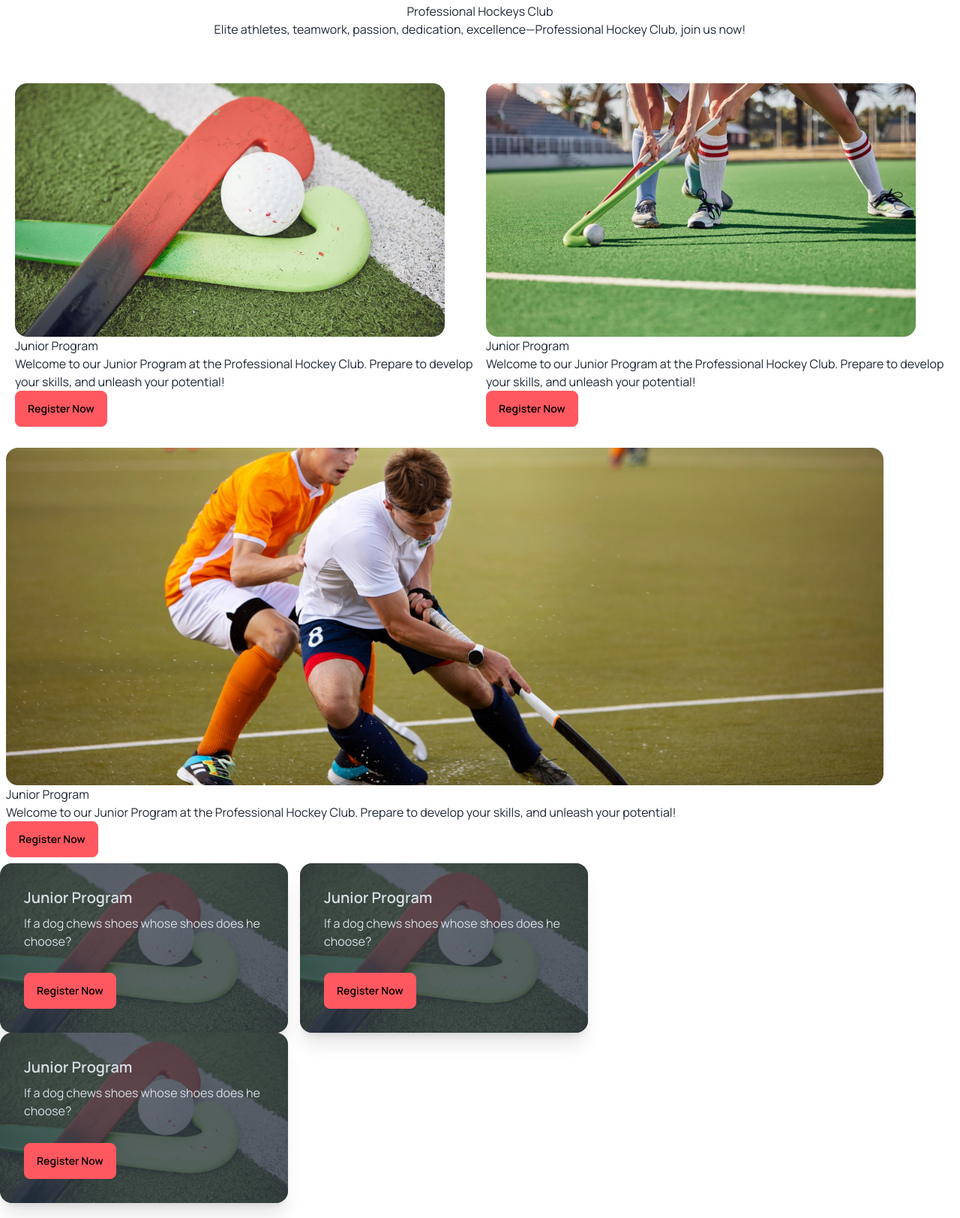
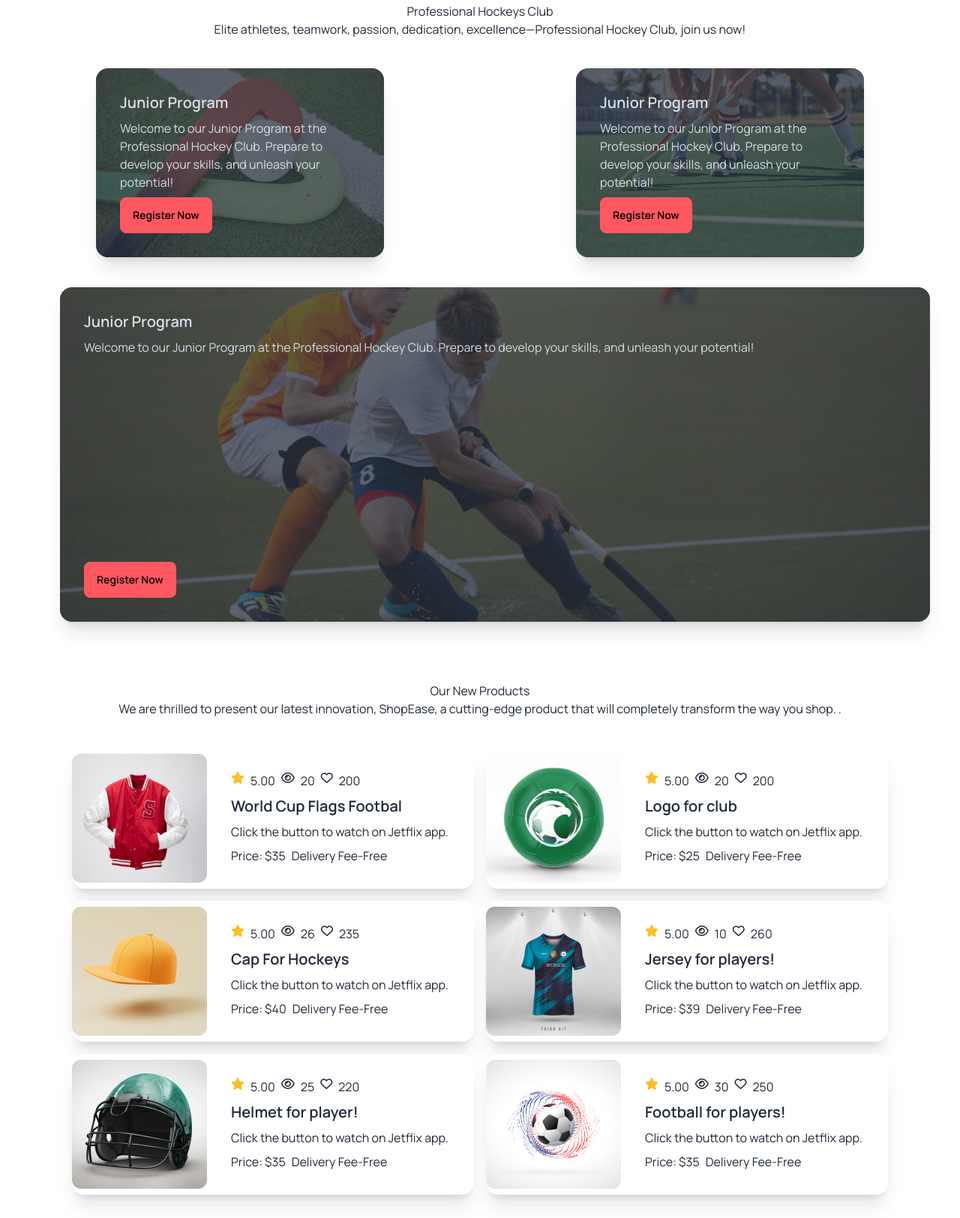
Before and after one commit to Rayhan9966/assignment3, a plain HTML site: page index.html in a window 1280 px wide. Shown: the part 1096-2720 px from the top of the page at 75% size. Drawn offline with nearby package versions, Linux system fonts and the light colour scheme.

Commit message:
adjust bg img

```diff
--- a/index.html
+++ b/index.html
@@ -1,5 +1,5 @@
 <!DOCTYPE html>
-<html lang="en">
+<html lang="en" data-theme="light">
 
 <head>
     <meta charset="UTF-8">
@@ -94,72 +94,77 @@
                     </p>
                 </div>
             </div>
-            <div class="flex flex1 lg:flex-row sm:flex-col gap-4 p-5">
-                <div class="bg-base-500 shadow-x2">
-                    <img src="Images/2.png" alt="">
-                    <h1>Junior Program</h1>
-                    <p>
-                        Welcome to our Junior Program at the Professional Hockey Club. Prepare to develop your skills,
-                        and unleash your potential!
-                    </p>
-                    <button class="btn btn-error">Register Now</button>
-                </div>
+            <div class="flex flex1 justify-around flex-col lg:flex-row ">
+                <div class="flex flex1 lg:flex-row sm:flex-col gap-4">
+                    <div class="card   w-96 bg-base-90 shadow-xl image-full">
+                        <figure><img src="Images/2.png" alt=""></figure>
+                        <div class="card-body">
+                            <h2 class="card-title">Junior Program</h2>
+                            <p>
+                                Welcome to our Junior Program at the Professional Hockey Club. Prepare to develop your
+                                skills,
+                                and unleash your potential!
+                            </p>
+                            <div class="card-actions justify-start">
+                                <button class="btn btn-error">Register Now</button>
 
-                <div>
-                    <img src="Images/3.png" alt="">
-                    <h1>Junior Program</h1>
-                    <p>
-                        Welcome to our Junior Program at the Professional Hockey Club. Prepare to develop your skills,
-                        and unleash your potential!
-                    </p>
-                    <button class="btn btn-error">Register Now</button>
-                </div>
-
-            </div>
-            <div class="p-2 ">
-                <img src="Images/4.png" alt="">
-                <h1>Junior Program</h1>
-                <p>
-                    Welcome to our Junior Program at the Professional Hockey Club. Prepare to develop your skills,
-                    and unleash your potential!
-                </p>
-                <button class="btn btn-error">Register Now</button>
-
-            </div>
-            <div class="flex flex1 lg:flex-row sm:flex-col gap-4">
-                <div class="card w-96  bg-base-100 shadow-xl image-full">
-                    <figure><img src="Images/2.png" alt="Shoes" /></figure>
-                    <div class="card-body">
-                        <h2 class="card-title">Junior Program</h2>
-                        <p>If a dog chews shoes whose shoes does he choose?</p>
-                        <div class="card-actions justify-start">
-                            <button class="btn btn-error">Register Now</button>
+                            </div>
                         </div>
                     </div>
                 </div>
-                <div class="card w-96  bg-base-100 shadow-xl image-full">
-                    <figure><img src="Images/2.png" alt="Shoes" /></figure>
-                    <div class="card-body">
-                        <h2 class="card-title">Junior Program</h2>
-                        <p>If a dog chews shoes whose shoes does he choose?</p>
-                        <div class="card-actions justify-start">
-                            <button class="btn btn-error">Register Now</button>
+
+                <div class="flex flex1 lg:flex-row sm:flex-col gap-4 mx auto" >
+                    <div class="card w-96 bg-base-100 shadow-xl image-full">
+                        <figure><img src="Images/3.png" alt=""></figure>
+                        <div class="card-body">
+                            <h2 class="card-title">Junior Program</h2>
+                            <p>
+                                Welcome to our Junior Program at the Professional Hockey Club. Prepare to develop
+                                your
+                                skills,
+                                and unleash your potential!
+                            </p>
+                            <div class="card-actions justify-start">
+                                <button class="btn btn-error">Register Now</button>
+
+                            </div>
                         </div>
                     </div>
                 </div>
             </div>
 
-            <div class="card w-96  bg-base-100 shadow-xl image-full">
-                <figure><img src="Images/2.png" alt="Shoes" /></figure>
-                <div class="card-body">
-                    <h2 class="card-title">Junior Program</h2>
-                    <p>If a dog chews shoes whose shoes does he choose?</p>
-                    <div class="card-actions justify-start">
-                        <button class="btn btn-error">Register Now</button>
+            <div class="flex flex1 lg:flex-row sm:flex-col ml-10 p-10">
+                <div class="card  bg-base-100 shadow-xl image-full">
+                    <figure><img src="Images/4.png" alt=""></figure>
+                    <div class="card-body">
+                        <h2 class="card-title">Junior Program</h2>
+                        <p>
+                            Welcome to our Junior Program at the Professional Hockey Club.
+                            Prepare to develop
+                            your
+                            skills,
+                            and unleash your potential!
+                        </p>
+                        <div class="card-actions justify-start">
+                            <button class="btn btn-error">Register Now</button>
+
+                        </div>
                     </div>
                 </div>
             </div>
 
+
+            <!-- <div class="flex flex1 lg:flex-row sm:flex-col gap-4 ">
+                    <div class="card w-96  bg-base-100 shadow-xl image-full">
+                        <figure><img src="Images/2.png" alt="Shoes" /></figure>
+                        <div class="card-body">
+                            <h2 class="card-title">Junior Program</h2>
+                            <p>If a dog chews shoes whose shoes does he choose?</p>
+                            <div class="card-actions justify-start">
+                                <button class="btn btn-error">Register Now</button>
+                            </div>
+                        </div>
+                    </div> -->
 
         </section>
         <!-- our products -->
@@ -171,7 +176,7 @@
         <div class="grid grid-cols-1 sm:grid-cols-2 lg:grid-cols-2 gap-4 px-24 my-30">
             <div>
 
-                <div class="card card-side bg-base-100 shadow-xl ">
+                <div class="card card-side bg-base-100 shadow-xl flex-col lg:flex-row ">
 
                     <figure><img src="Images/5.png" alt="Movie" /></figure>
 
@@ -200,7 +205,7 @@
             </div>
             <div>
 
-                <div class="card card-side bg-base-100 shadow-xl">
+                <div class="card card-side bg-base-100 shadow-xl flex-col lg:flex-row">
 
                     <figure><img src="Images/6.png" alt="Movie" /></figure>
 
@@ -229,7 +234,7 @@
             </div>
             <div>
 
-                <div class="card card-side bg-base-100 shadow-xl">
+                <div class="card card-side bg-base-100 shadow-xl flex-col lg:flex-row">
 
                     <figure><img src="Images/7.png" alt="Movie" /></figure>
 
@@ -258,7 +263,7 @@
             </div>
             <div>
 
-                <div class="card card-side bg-base-100 shadow-xl">
+                <div class="card card-side bg-base-100 shadow-xl flex-col lg:flex-row">
 
                     <figure><img src="Images/8.png" alt="Movie" /></figure>
 
@@ -287,7 +292,7 @@
             </div>
             <div>
 
-                <div class="card card-side bg-base-100 shadow-xl">
+                <div class="card card-side bg-base-100 shadow-xl flex-col lg:flex-row">
 
                     <figure><img src="Images/9.png" alt="Movie" /></figure>
 
@@ -316,7 +321,7 @@
             </div>
             <div>
 
-                <div class="card card-side bg-base-100 shadow-xl">
+                <div class="card card-side bg-base-100 shadow-xl flex-col lg:flex-row">
 
                     <figure><img src="Images/10.png" alt="Movie" /></figure>
 
@@ -346,7 +351,7 @@
 
         </div>
         <!-- Clients Question -->
-        <div class="text-center mx-auto p-10 px-24 py-24">
+        <div class="text-center mx-auto p-10 px-24 py-24 ">
             <h1>
                 Clients Question
             </h1>
@@ -354,9 +359,9 @@
                 ShopEase uses advanced artificial intelligence algorithms to analyze your shopping preferences, browsing
                 history, and purchase behavior to provide personalized recommendations. .</p>
         </div>
-        <div class="flex flex1 mx-auto lg:px-20 sm:px-8 gap-4 p-5">
+        <div class="flex flex1 mx-auto gap-4 flex-col lg:flex-row p-5">
             <img src="Images/11.png" alt="">
-            <div>
+            <div class="sm:cols-1 lg:cols-2 ">
                 <div class="text-center gap-4 p-10">
                     <h1>Our Equipment</h1>
                     <p> Please feel free to ask any further questions you may have about our new product, ShopEase.
```
